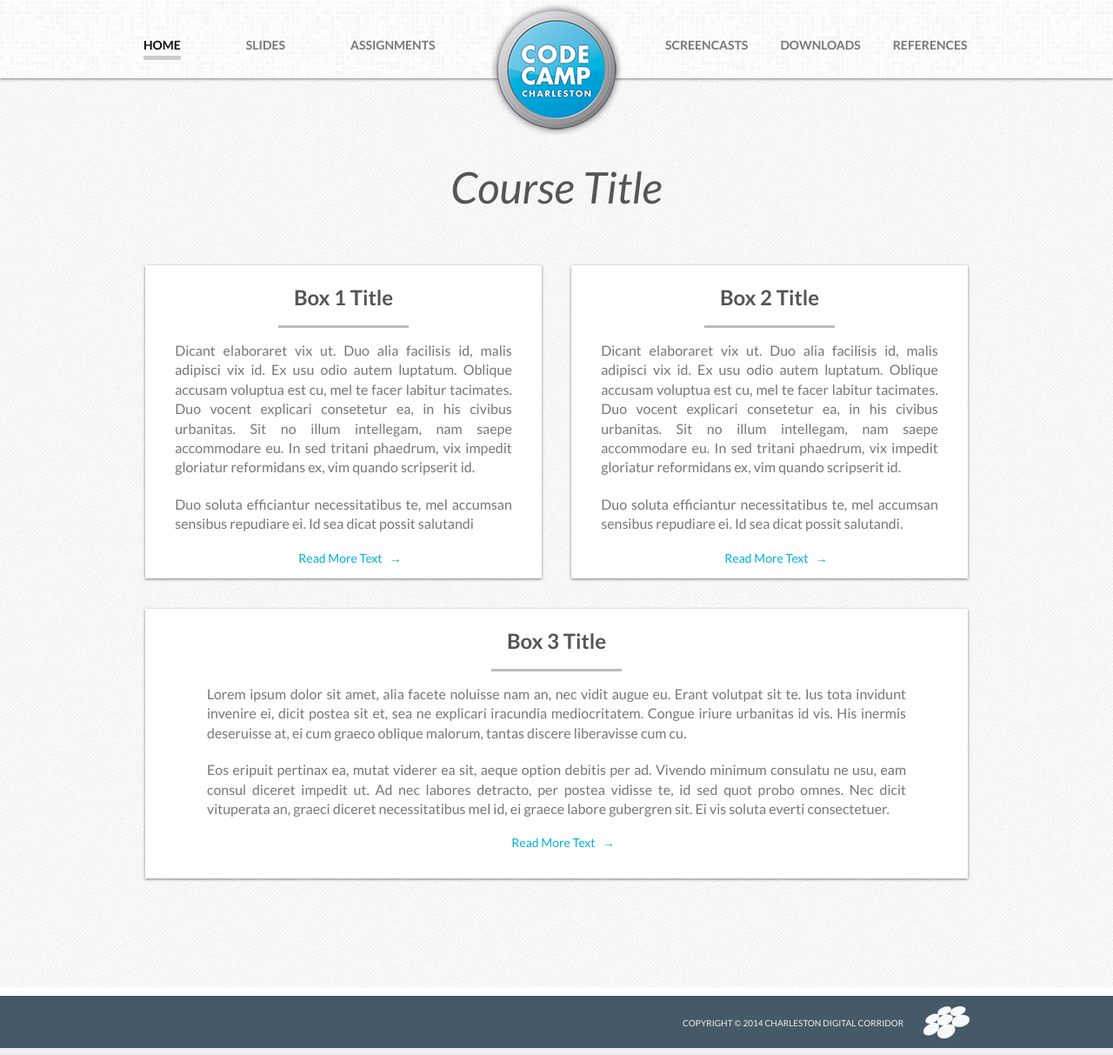
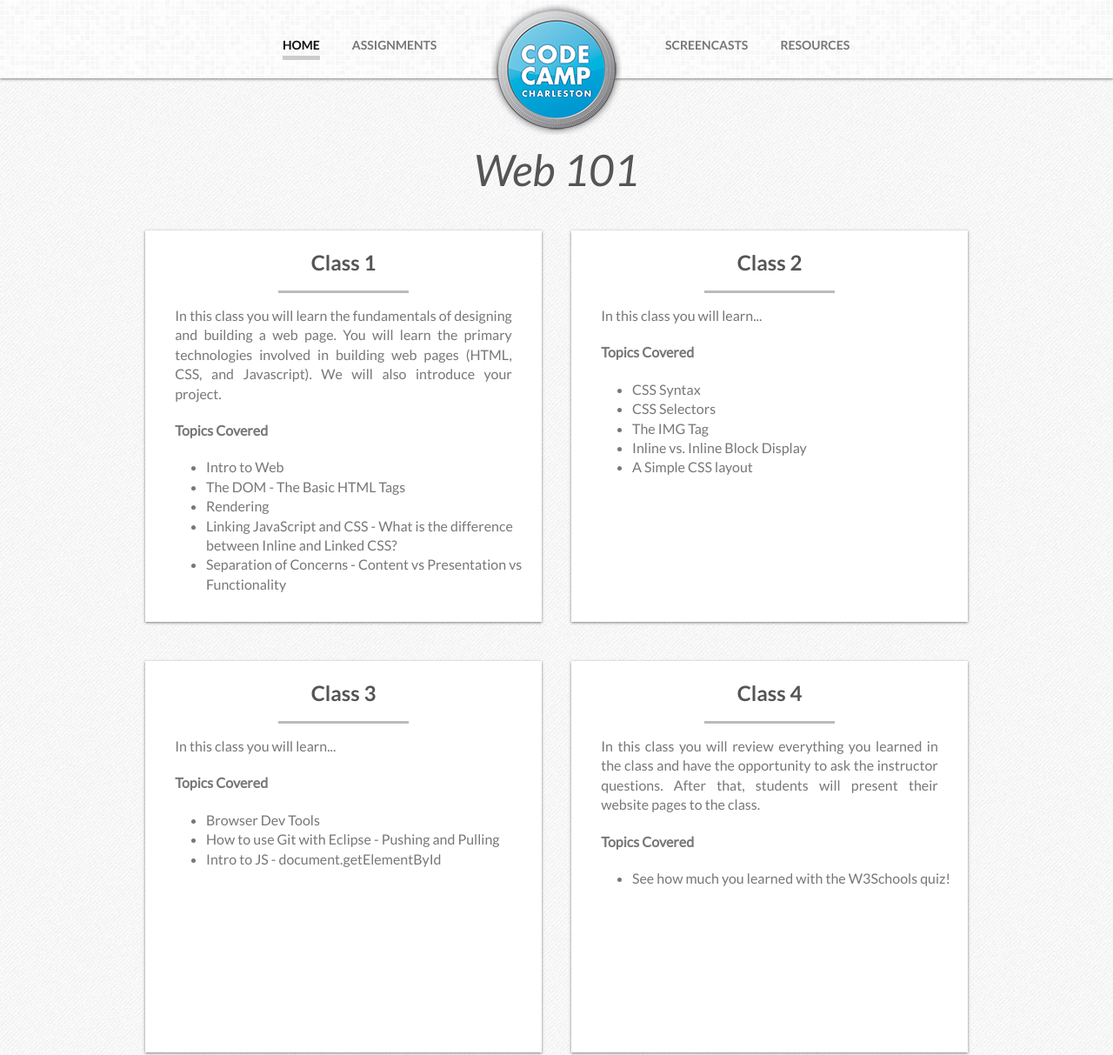
Before and after one commit to rpearce/ruby101, a plain HTML site: page index.html in a window 1280 px wide. Shown: the top 1213 px of the page at 87% size. Drawn offline with Linux system fonts and the light colour scheme.

Commit message:
Updating template to v1.2

```diff
--- a/index.html
+++ b/index.html
@@ -7,10 +7,9 @@
     <meta http-equiv="X-UA-Compatible" content="chrome=1" />
     <meta name="description" content="codecamp, charleston digital corridor" />
     <link rel="icon" type="image/x-icon" href="images/favicon.ico">
-    <title>CODEcamp - Course Title</title>
+    <title>CODEcamp - Web 101</title>
 
     <!--*****/////  Stylesheets  /////*****-->
-
     <link rel="stylesheet" type="text/css" media="screen" href="stylesheets/reset.css">
     <link rel="stylesheet" media="screen" href="stylesheets/deck/extensions/deck.goto.css">
     <link rel="stylesheet" media="screen" href="stylesheets/deck/extensions/deck.menu.css">
@@ -18,17 +17,6 @@
     <link rel="stylesheet" media="screen" href="stylesheets/deck/extensions/deck.status.css">
     <link rel="stylesheet" media="screen" href="stylesheets/deck/extensions/deck.scale.css">
     <link rel="stylesheet" type="text/css" media="screen" href="stylesheets/stylesheet.css">
-
-    <!--*****/////  JavaScript Dependencies  /////*****-->
-
-    <script src="javascripts/jquery-10.1.2.min.js"></script>
-    <script src="javascripts/modernizr.custom.js"></script>
-    <script src="javascripts/deck/deck.core.js"></script>
-    <script src="javascripts/deck/extensions/deck.menu.js"></script>
-    <script src="javascripts/deck/extensions/deck.goto.js"></script>
-    <script src="javascripts/deck/extensions/deck.status.js"></script>
-    <script src="javascripts/deck/extensions/deck.navigation.js"></script>
-    <script src="javascripts/deck/extensions/deck.scale.js"></script>
 
   </head>
 
@@ -40,14 +28,12 @@
 
         <ul class="header_left_nav">
           <li class="active_link"><a href="index.html">Home</a></li>
-          <li><a href="slides/class1.html">Slides</a></li>
           <li><a href="assignments.html">Assignments</a></li>
         </ul>
 
         <ul class="header_right_nav">
           <li><a href="screencasts.html">Screencasts</a></li>
-          <li><a href="downloads.html">Downloads</a></li>
-          <li><a href="references.html">References</a></li>
+          <li><a href="references.html">Resources</a></li>
         </ul>
 
         <a href="index.html">
@@ -62,79 +48,108 @@
 
     <section class="index_content">
 
-      <h2 class="course_title">Course Title</h2>
+      <h2 class="course_title">Web 101</h2>
 
-      <!--*****/////  Content Box 1  /////*****-->
+
+      <!--*****/////  Class 1  /////*****-->
 
       <div class="index_left_content">
 
-        <h2 class="content_title">Box 1 Title</h2>
+        <h2 class="content_title">Class 1</h2>
+        <hr>
+        <p class = "content_text">
+        In this class you will learn the fundamentals of designing and building a web page.
+        You will learn the primary technologies involved in building web pages (HTML, CSS, and Javascript). We will also introduce your project.
+        </p>
+        <p class = "content_text">
+        <strong> Topics Covered </strong>
+        </p>
+        <ul class ="bottom_list">
+        	<li class = "bottom_list_1"> Intro to Web </li>
+        	<li class = "bottom_list_1"> The DOM - The Basic HTML Tags </li>
+        	<li class = "bottom_list_1"> Rendering </li>
+        	<li class = "bottom_list_1"> Linking JavaScript and CSS - What is the difference between Inline and Linked CSS? </li>
+        	<li class = "bottom_list_1"> Separation of Concerns - Content vs Presentation vs Functionality </li>
+        </ul>
+      </div>
 
+      <!--*****/////  Class 2  /////*****-->
+
+      <div class="index_right_content">
+
+        <h2 class="content_title">Class 2</h2>
         <hr>
-
-        <p class="content_text">
-          Dicant elaboraret vix ut. Duo alia facilisis id, malis adipisci vix id. Ex usu odio autem luptatum. Oblique accusam voluptua est cu, mel te facer labitur tacimates. Duo vocent explicari consetetur ea, in his civibus urbanitas. Sit no illum intellegam, nam saepe accommodare eu. In sed tritani phaedrum, vix impedit gloriatur reformidans ex, vim quando scripserit id.
+        <p class = "content_text">
+        In this class you will learn...
         </p>
-
-        <p class="content_text">
-          Duo soluta efficiantur necessitatibus te, mel accumsan sensibus repudiare ei. Id sea dicat possit salutandi
+        <p class = "content_text">
+        <strong> Topics Covered </strong>
         </p>
-
-        <a class="read_more" href="#">Read More Text &nbsp; &rarr;</a>
+        <ul class ="bottom_list">
+        	<li class = "bottom_list_1"> CSS Syntax </li>
+        	<li class = "bottom_list_1"> CSS Selectors </li>
+        	<li class = "bottom_list_1"> The IMG Tag </li>
+        	<li class = "bottom_list_1"> Inline vs. Inline Block Display </li>
+        	<li class = "bottom_list_1"> A Simple CSS layout </li>
+        </ul>
 
       </div>
 
-      <!--*****/////  Content Box 2  /////*****-->
+      <!--*****/////  Class 3  /////*****-->
+
+      <div class="index_left_content">
+
+        <h2 class="content_title">Class 3</h2>
+        <hr>
+        <p class = "content_text">
+        In this class you will learn...
+        </p>
+        <p class = "content_text">
+        <strong> Topics Covered </strong>
+        </p>
+        <ul class ="bottom_list">
+        	<li class = "bottom_list_1"> Browser Dev Tools </li>
+        	<li class = "bottom_list_1"> How to use Git with Eclipse - Pushing and Pulling </li>
+        	<li class = "bottom_list_1"> Intro to JS - document.getElementById </li>
+        </ul>
+      </div>
+
+      <!--*****/////  Class 4  /////*****-->
 
       <div class="index_right_content">
 
-        <h2 class="content_title">Box 2 Title</h2>
-
+        <h2 class="content_title">Class 4</h2>
         <hr>
-
-        <p class="content_text">
-          Dicant elaboraret vix ut. Duo alia facilisis id, malis adipisci vix id. Ex usu odio autem luptatum. Oblique accusam voluptua est cu, mel te facer labitur tacimates. Duo vocent explicari consetetur ea, in his civibus urbanitas. Sit no illum intellegam, nam saepe accommodare eu. In sed tritani phaedrum, vix impedit gloriatur reformidans ex, vim quando scripserit id.
+        <p class = "content_text">
+        In this class you will review everything you learned in the class and have the opportunity to ask the instructor questions.
+        After that, students will present their website pages to the class.
         </p>
-
-        <p class="content_text">
-          Duo soluta efficiantur necessitatibus te, mel accumsan sensibus repudiare ei. Id sea dicat possit salutandi.
+        <p class = "content_text">
+        <strong> Topics Covered </strong>
         </p>
-
-        <a class="read_more" href="#">Read More Text &nbsp; &rarr;</a>
-
+        <ul class ="bottom_list">
+        	<li class = "bottom_list_1"> See how much you learned with the W3Schools quiz! </li>
+        </ul>
       </div>
 
-      <!--*****/////  Content Box 3 (Bottom Box)  /////*****-->
-
-      <div class="index_bottom_content">
-
-        <h2 class="content_title">Box 3 Title</h2>
-
-        <hr>
-
-        <p class="content_text">
-          Lorem ipsum dolor sit amet, alia facete noluisse nam an, nec vidit augue eu. Erant volutpat sit te. Ius tota invidunt invenire ei, dicit postea sit et, sea ne explicari iracundia mediocritatem. Congue iriure urbanitas id vis. His inermis deseruisse at, ei cum graeco oblique malorum, tantas discere liberavisse cum cu.
-        </p>
-
-        <p class="content_text">
-          Eos eripuit pertinax ea, mutat viderer ea sit, aeque option debitis per ad. Vivendo minimum consulatu ne usu, eam consul diceret impedit ut. Ad nec labores detracto, per postea vidisse te, id sed quot probo omnes. Nec dicit vituperata an, graeci diceret necessitatibus mel id, ei graece labore gubergren sit. Ei vis soluta everti consectetuer.
-        </p>
-
-        <a class="read_more" href="#">Read More Text &nbsp; &rarr;</a>
-
-      </div>
-
-    </section>
+      </section>
 
     <footer class="footer">
       <div class="copyright">
-        <h3>Copyright © 2014 Charleston Digital Corridor</h3>
+        <h3>Copyright &copy; 2014 Charleston Digital Corridor</h3>
         <img class="cdc_logo" src="images/cdc_logo.png" />
       </div>
     </footer>
 
     <!--*****/////  Site Functionality  /////*****-->
-
+    <script src="javascripts/jquery-10.1.2.min.js"></script>
+    <script src="javascripts/modernizr.custom.js"></script>
+    <script src="javascripts/deck/deck.core.js"></script>
+    <script src="javascripts/deck/extensions/deck.menu.js"></script>
+    <script src="javascripts/deck/extensions/deck.goto.js"></script>
+    <script src="javascripts/deck/extensions/deck.status.js"></script>
+    <script src="javascripts/deck/extensions/deck.navigation.js"></script>
+    <script src="javascripts/deck/extensions/deck.scale.js"></script>
     <script src="javascripts/site.js"></script>
 
   </body>
--- a/stylesheets/stylesheet.css
+++ b/stylesheets/stylesheet.css
@@ -52,9 +52,9 @@ section.index_content { width: 950px; margin: 0 auto;   min-height: 100%; height
 header.index_header { width: 100%; background: #eee url("../images/header_background.png"); height: 90px;  -webkit-box-shadow: 0 1px 3px rgba(0,0,0,0.5); -moz-box-shadow: 0 1px 3px rgba(0,0,0,0.5); box-shadow: 0 1px 3px rgba(0,0,0,0.5); }
 div.index_header_wrapper { width: 950px; margin: 0 auto; text-align: center; }
 img.index_logo { margin-top: 5px; }
-ul.header_left_nav { width: 475px; position: absolute; }
+ul.header_left_nav { width: 475px; position: absolute; margin-left: 160px; text-align: right;}
 ul.header_right_nav { width: 475px; position: absolute; margin-left: 475px; padding-left: 125px; }
-ul.header_left_nav li { padding-bottom: 5px; cursor: pointer; float: left; text-align: left; margin-top: 45px; margin-right: 75px; font-family: LatoBold; text-transform: uppercase; font-size: 10.5pt; color: #777; }
+ul.header_left_nav li { padding-bottom: 5px; cursor: pointer; float: left; text-align: left; margin-top: 45px; margin-right: 37px; font-family: LatoBold; text-transform: uppercase; font-size: 10.5pt; color: #777; }
 ul.header_right_nav li { padding-bottom: 5px; cursor: pointer; margin-top: 45px; font-family: LatoBold; text-transform: uppercase; font-size: 10.5pt; color: #777; float: left; text-align: left; margin-right: 37px; }
 ul.header_left_nav li a { transition: all 0.15s linear; -o-transition: all 0.15s linear; -moz-transition: all 0.15s linear; -webkit-transition: all 0.15s linear; color: #777;}
 ul.header_right_nav li a { transition: all 0.15s linear; -o-transition: all 0.15s linear; -moz-transition: all 0.15s linear; -webkit-transition: all 0.15s linear; color: #777;}
@@ -63,7 +63,7 @@ ul.header_left_nav li:hover { border-bottom: solid 5px #ccc; }
 ul.header_right_nav li:hover { border-bottom: solid 5px #ccc; }
 ul.header_right_nav li:hover a { transition: all 0.15s ease; -o-transition: all 0.15s ease; -moz-transition: all 0.15s ease; -webkit-transition: all 0.15s ease; color: #111; }
 div.index_content { width: 100%; min-height: 900px; margin-top: 100px; background-color: #fff; -webkit-box-shadow: 0 1px 3px rgba(0,0,0,0.5); -moz-box-shadow: 0 1px 3px rgba(0,0,0,0.5); box-shadow: 0 1px 3px rgba(0,0,0,0.5); }
-h2.course_title { margin-top: 100px; width: 100%; text-align: center; font-family: LatoItalic; font-size: 50px; text-shadow: 1px 1px 1px #fff; }
+h2.course_title { margin-top: 80px; width: 100%; text-align: center; font-family: LatoItalic; font-size: 50px; text-shadow: 1px 1px 1px #fff; }
 ul.folder_list { width: 950px; margin: 0 auto; padding-top: 100px; }
 ul.folder_list li { transition: all 0.15s linear; -o-transition: all 0.15s linear; -moz-transition: all 0.15s linear; -webkit-transition: all 0.15s linear; cursor: pointer; width: 100px; height: 100px; float: left; margin-right: 70px; margin-left: 70px; border-radius: 50px; background-color: #777; text-align: center; }
 ul.folder_list li:hover { transition: all 0.15s ease; -o-transition: all 0.15s ease; -moz-transition: all 0.15s ease; -webkit-transition: all 0.15s ease; background-color: #ccc; }
@@ -72,14 +72,28 @@ ul.folder_list li.last_bubble { margin-right: 0px; }
 ul.folder_list li span { transition: all 0.15s linear; -o-transition: all 0.15s linear; -moz-transition: all 0.15s linear; -webkit-transition: all 0.15s linear; color: #fff; font-family: 'Lato'; font-size: 14px; display: inline-block; margin-top: 42px; }
 li.active_link { border-bottom: solid 5px #ccc; }
 li.active_link a { color: #111 !important; }
-div.index_left_content { float: left; background-color: #fff; width: 48%; min-height: 350px; margin: 65px 0 0 2px; text-align: center; padding-bottom: 10px; -webkit-box-shadow: 0 1px 3px rgba(0,0,0,0.5); -moz-box-shadow: 0 1px 3px rgba(0,0,0,0.5); box-shadow: 0 1px 3px rgba(0,0,0,0.5); }
-div.index_right_content { float: right; background-color: #fff; width: 48%; min-height: 350px; margin: 65px 2px 0 0; text-align: center; padding-bottom: 10px; -webkit-box-shadow: 0 1px 3px rgba(0,0,0,0.5); -moz-box-shadow: 0 1px 3px rgba(0,0,0,0.5); box-shadow: 0 1px 3px rgba(0,0,0,0.5); }
+div.index_left_content { float: left; background-color: #fff; width: 48%; min-height: 440px; margin: 45px 0 0 2px; text-align: center; padding-bottom: 10px; -webkit-box-shadow: 0 1px 3px rgba(0,0,0,0.5); -moz-box-shadow: 0 1px 3px rgba(0,0,0,0.5); box-shadow: 0 1px 3px rgba(0,0,0,0.5); }
+div.index_right_content { float: right; background-color: #fff; width: 48%; min-height: 440px; margin: 45px 2px 0 0; text-align: center; padding-bottom: 10px; -webkit-box-shadow: 0 1px 3px rgba(0,0,0,0.5); -moz-box-shadow: 0 1px 3px rgba(0,0,0,0.5); box-shadow: 0 1px 3px rgba(0,0,0,0.5); }
 div.index_bottom_content { float:left; background-color: #fff; width: 946px; min-height: 300px; margin: 35px 0 75px 2px; text-align: center; padding-bottom: 10px; -webkit-box-shadow: 0 1px 3px rgba(0,0,0,0.5); -moz-box-shadow: 0 1px 3px rgba(0,0,0,0.5); box-shadow: 0 1px 3px rgba(0,0,0,0.5); }
 p.content_text { text-align: justify; font-family: "Lato","Arial Black","Arial Bold",sans-serif; width: 85%; margin: 0 auto 20px auto; font-size: 12pt; line-height: 1.4em; color: #777; margin-top: 15px; }
 a.read_more { transition: all 0.15s linear; -o-transition: all 0.15s linear; -moz-transition: all 0.15s linear; -webkit-transition: all 0.15s linear; padding-left: 15px; position: relative; width: 100%; text-align: center; font-family: Lato; font-size: 14px; color: #00afdc; }
 a.read_more:hover { transition: all 0.15s ease; -o-transition: all 0.15s ease; -moz-transition: all 0.15s ease; -webkit-transition: all 0.15s ease; color: #555; }
 h2.content_title { margin: 25px 0 20px 0; font-family: LatoBold; font-size: 18pt; font-weight: 900; }
 strong { font-weight: bold; }
+
+section.index_content div.index_right_content  img.instructor_thumb {float: left; padding-left: 15px; padding-top: 10px; padding-right: 5px; }
+div.instructor_pullout {float: left; margin-left: 20px; text-align: left; width: 250px; display: inline-block;}
+div.instructor_pullout p {margin-top: 10px;} /* padding top: 20px , margin-left: 15px; */
+div.instructor_pullout h3 {font-size: 15px; font-weight: bold; padding-left: 14px; }
+p.context_text strong {font-weight: bold; }
+div.non_instructor {float: right; text-align: left; display: inline-block;}
+div.instructor_bio { float: left; margin-top: 15px; width: 250px; text-align: left; word-wrap: break-word; padding-left: 32px; display: inline-block; }
+ul.bottom_list {float:left; text-align: left; padding-left: 70px; font-family: "Lato","Arial Black","Arial Bold",sans-serif; width: 85%; margin: 0 auto 20px auto; font-size: 12pt; line-height: 1.4em; color: #777;}
+li.bottom_list_2 {list-style: circle; margin-left: 40px; margin-bottom: 20px;}
+li.bottom_list_1 {list-style: disc;}
+i {font-style: italic;}
+
+div.left_index_content{margin: 0px auto;}
 
 /* screencasts */
 
@@ -98,6 +112,5 @@ li.assignment { transition: all 0.15s linear; -o-transition: all 0.15s linear; -
 li.assignment:hover { transition: all 0.15s ease; -o-transition: all 0.15s ease; -moz-transition: all 0.15s ease; -webkit-transition: all 0.15s ease; color: #999; }
 div.assignment_text { display: none; font-family: Lato; width: 95%; margin: 0 auto 0px auto; font-size: 12pt; line-height: 1.4em; color: #777; }
 p.assignment_box_details { margin-bottom: 15px; }
-.assignment_box_title { font-size: 50px; line-height: 1.4; margin: 20px 0; }
 div.active_assignment { display: block; }
 li.active_assignment_link { color: #999 !important; }
```
Also changed, not shown: assignments.html (+16 -34 lines), references.html (+28 -4 lines), screencasts.html (+0 -2 lines), assignments/class1.html (added), stylesheets/reset.css (line endings or trailing spaces).
